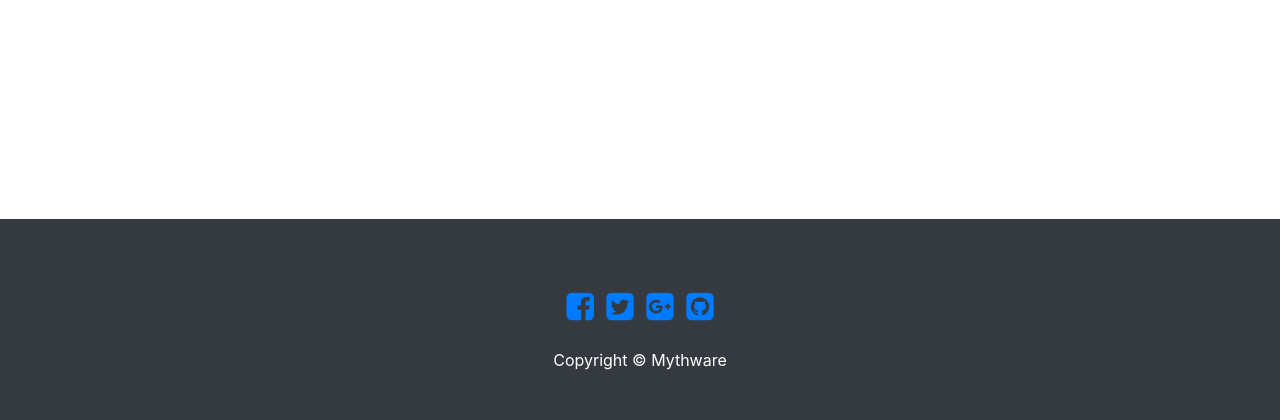
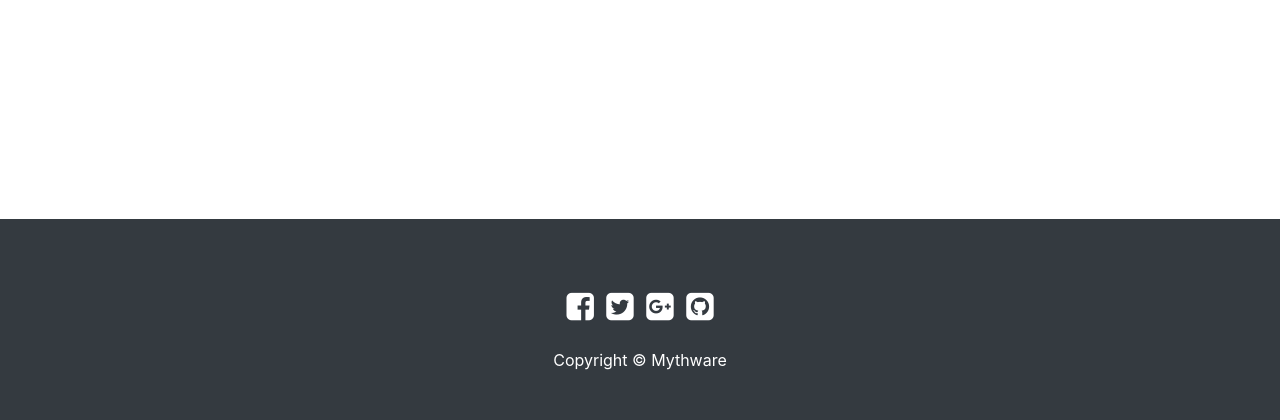
Before and after one commit to GithHayden/django-mythware, a Django app: page / in a window 1280 px wide. Shown: the part 1973-2393 px from the top of the page. Run offline with Django 3.2, Linux system fonts and the light colour scheme; some libraries are stand-ins or nearby versions.

Commit message:
Updated social icon href color from default blue to white.

```diff
--- a/products/templates/products.html
+++ b/products/templates/products.html
@@ -149,17 +149,16 @@
 
             <div class="text-center center-block">
                 <br>
-                <a href="#"><i class="fa fa-facebook-square fa-2x social mr-2"></i></a>
-                <a href="#"><i class="fa fa-twitter-square fa-2x social mr-2"></i></a>
-                <a href="#"><i class="fa fa-google-plus-square fa-2x social mr-2"></i></a>
-                <a href="#"><i class="fa fa-github-square fa-2x social"></i></a>
+                <a href="#" style="color: white"><i id="social" class="fa fa-facebook-square fa-2x social mr-2"></i></a>
+                <a href="#" style="color: white"><i class="fa fa-twitter-square fa-2x social mr-2"></i></a>
+                <a href="#" style="color: white"><i class="fa fa-google-plus-square fa-2x social mr-2"></i></a>
+                <a href="#" style="color: white"><i class="fa fa-github-square fa-2x social"></i></a>
             </div>
             <br>
             <p class="m-0 text-center text-white">Copyright &copy; Mythware</p>
         </div>
         <!-- /.container -->
     </footer>
-
 
     <!-- Bootstrap core JavaScript -->
     <script src="{% static 'vendor/jquery/jquery.min.js' %}"></script>
```
